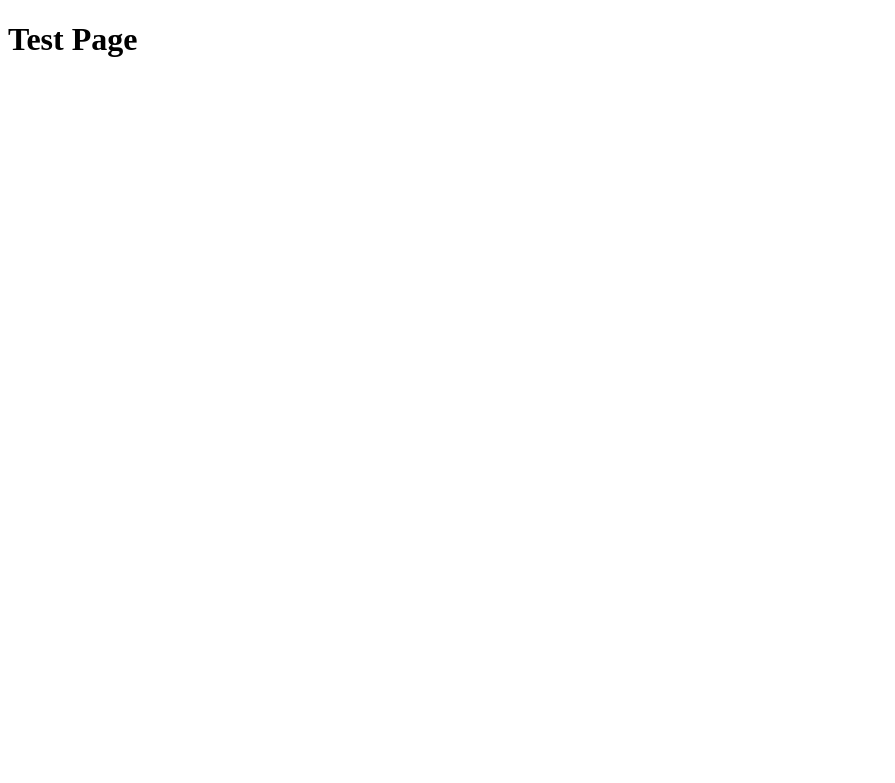
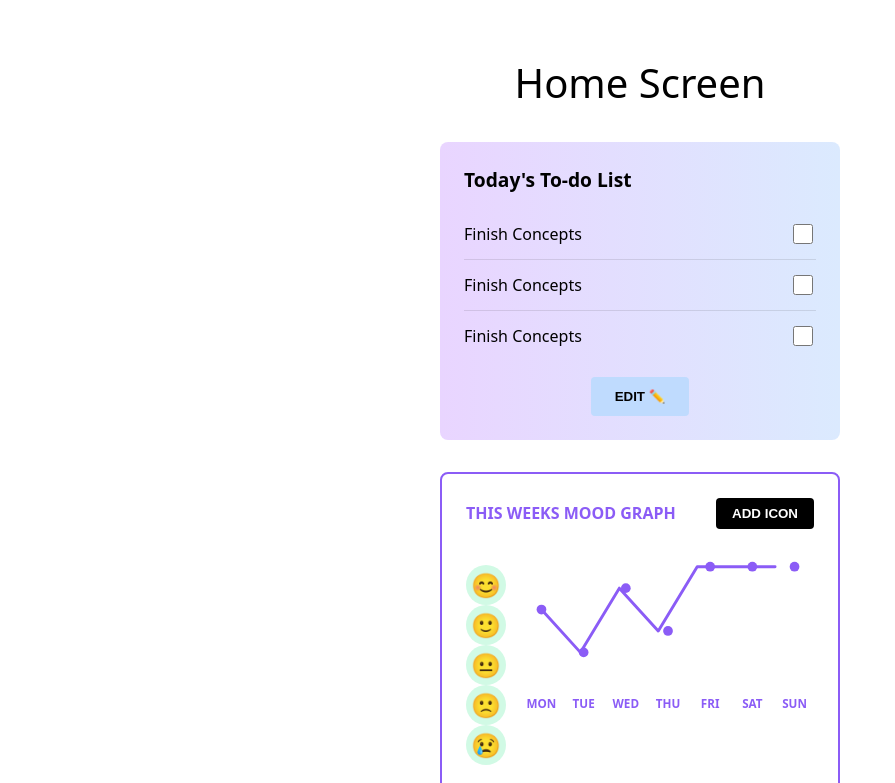
Before and after one commit to itcOnlineGaming/Team_5_2025, a SvelteKit app in the folder Sprint_9/my-app/: page / in a window 1280 px wide. Shown: the top 783 px of the page, without its empty margins (0-895 px from the left). Built offline with nearby package versions, Linux system fonts and the light colour scheme.

Commit message:
home screen added with feedback dialog box upon exit

```diff
--- a/Sprint_9/my-app/src/routes/+layout.svelte
+++ b/Sprint_9/my-app/src/routes/+layout.svelte
@@ -1,5 +1,6 @@
 <script lang="ts">
 	import favicon from '$lib/assets/favicon.svg';
+	import './styles.css';
 
 	let { children } = $props();
 </script>
--- a/Sprint_9/my-app/src/routes/+page.svelte
+++ b/Sprint_9/my-app/src/routes/+page.svelte
@@ -1,5 +1,174 @@
 <script lang="ts">
+	import { onMount } from 'svelte';
 
+	let showExitPopup = $state(false);
+	let todos = $state([
+		{ id: 1, text: 'Finish Concepts', completed: false },
+		{ id: 2, text: 'Finish Concepts', completed: false },
+		{ id: 3, text: 'Finish Concepts', completed: false }
+	]);
+	let moodData = $state([
+		{ day: 'MON', value: 3 },
+		{ day: 'TUE', value: 1 },
+		{ day: 'WED', value: 4 },
+		{ day: 'THU', value: 2 },
+		{ day: 'FRI', value: 5 },
+		{ day: 'SAT', value: 5 },
+		{ day: 'SUN', value: 5 }
+	]);
+
+	function openExitPopup() {
+		showExitPopup = true;
+	}
+
+	function closeExitPopup() {
+		showExitPopup = false;
+	}
+
+	function toggleTodo(id: number) {
+		const todo = todos.find(t => t.id === id);
+		if (todo) {
+			todo.completed = !todo.completed;
+		}
+	}
+
+	function editTodoList() {
+		console.log('Edit todo list');
+	}
+
+	function editMoodGraph() {
+		console.log('Edit mood graph');
+	}
+
+	function addIcon() {
+		console.log('Add icon');
+	}
+
+	// Calculate SVG path for mood graph
+	function getMoodPath() {
+		const width = 280;
+		const height = 150;
+		const padding = 20;
+		const maxMood = 5;
+
+		const points = moodData.map((data, i) => {
+			const x = padding + (i * (width - 2 * padding)) / (moodData.length - 1);
+			const y = height - padding - ((data.value / maxMood) * (height - 2 * padding));
+			return `${x},${y}`;
+		});
+
+		return `M ${points.join(' L ')}`;
+	}
 </script>
 
-<h1> Test Page </h1>
+<div class="container">
+	<h1 class="title">Home Screen</h1>
+
+	<!-- Exit Popup -->
+	{#if showExitPopup}
+		<div class="popup-overlay" role="dialog" aria-labelledby="exit-title">
+			<div class="popup exit-popup">
+				<h2 id="exit-title">Thank You for Testing!</h2>
+				<p>We appreciate your time. Please answer these questions:</p>
+				<div class="question">
+					<label for="ease-of-use">How easy was the app to use? (1-5)</label>
+					<input type="number" id="ease-of-use" min="1" max="5" />
+				</div>
+				<div class="question">
+					<label for="feedback">Any additional feedback?</label>
+					<textarea id="feedback" rows="3"></textarea>
+				</div>
+				<div class="button-group">
+					<button onclick={closeExitPopup} class="btn-secondary">Close</button>
+					<button onclick={() => alert('Feedback submitted!')} class="btn-primary">Submit</button>
+				</div>
+			</div>
+		</div>
+	{/if}
+
+	<!-- Todo List Section -->
+	<section class="todo-section">
+		<h2>Today's To-do List</h2>
+		<ul class="todo-list">
+			{#each todos as todo (todo.id)}
+				<li class="todo-item">
+					<span class:completed={todo.completed}>{todo.text}</span>
+					<input
+						type="checkbox"
+						checked={todo.completed}
+						onchange={() => toggleTodo(todo.id)}
+						aria-label={`Mark ${todo.text} as ${todo.completed ? 'incomplete' : 'complete'}`}
+					/>
+				</li>
+			{/each}
+		</ul>
+		<button onclick={editTodoList} class="edit-btn">
+			EDIT ✏️
+		</button>
+	</section>
+
+	<!-- Mood Graph Section -->
+	<section class="mood-section">
+		<div class="mood-header">
+			<h2>THIS WEEKS MOOD GRAPH</h2>
+			<button onclick={addIcon} class="add-icon-btn" aria-label="Add icon">
+				ADD ICON
+			</button>
+		</div>
+
+		<div class="mood-graph">
+			<!-- Mood emoji scale -->
+			<div class="mood-scale">
+				<div class="mood-emoji" title="Very Happy">😊</div>
+				<div class="mood-emoji" title="Happy">🙂</div>
+				<div class="mood-emoji" title="Neutral">😐</div>
+				<div class="mood-emoji" title="Sad">🙁</div>
+				<div class="mood-emoji" title="Very Sad">😢</div>
+			</div>
+
+			<!-- Graph -->
+			<svg viewBox="0 0 300 170" class="graph-svg">
+				<!-- Day labels -->
+				{#each moodData as data, i}
+					<text
+						x={20 + (i * 260) / (moodData.length - 1)}
+						y="165"
+						class="day-label"
+						text-anchor="middle"
+					>
+						{data.day}
+					</text>
+				{/each}
+
+				<!-- Mood line -->
+				<path
+					d={getMoodPath()}
+					class="mood-line"
+					fill="none"
+					stroke="#8B5CF6"
+					stroke-width="3"
+				/>
+
+				<!-- Data points -->
+				{#each moodData as data, i}
+					<circle
+						cx={20 + (i * 260) / (moodData.length - 1)}
+						cy={150 - 20 - ((data.value / 5) * 110)}
+						r="5"
+						class="mood-point"
+						fill="#8B5CF6"
+					/>
+				{/each}
+			</svg>
+		</div>
+
+		<button onclick={editMoodGraph} class="edit-btn">
+			EDIT ✏️
+		</button>
+	</section>
+
+	<!-- Exit Button -->
+	<button onclick={openExitPopup} class="exit-btn">
+		EXIT
+	</button>
+</div>
--- /dev/null
+++ b/Sprint_9/my-app/src/routes/styles.css
@@ -0,0 +1,249 @@
+.container {
+    max-width: 400px;
+    margin: 0 auto;
+    padding: 20px;
+    font-family: system-ui, -apple-system, sans-serif;
+}
+
+.title {
+    font-size: 2.5rem;
+    font-weight: 300;
+    text-align: center;
+    margin-bottom: 2rem;
+}
+
+body {
+    overflow: hidden;
+}
+
+/* Popup Styles */
+.popup-overlay {
+    position: fixed;
+    top: 0;
+    left: 0;
+    right: 0;
+    bottom: 0;
+    background: rgba(0, 0, 0, 0.5);
+    display: flex;
+    align-items: center;
+    justify-content: center;
+    z-index: 1000;
+}
+
+.popup {
+    background: #E9D5FF;
+    padding: 2rem;
+    border-radius: 8px;
+    max-width: 400px;
+    width: 90%;
+}
+
+.popup h2 {
+    margin-top: 0;
+    margin-bottom: 1rem;
+}
+
+.popup p {
+    margin-bottom: 1rem;
+}
+
+.question {
+    margin-bottom: 1rem;
+}
+
+.question label {
+    display: block;
+    margin-bottom: 0.5rem;
+    font-weight: 500;
+}
+
+.question input,
+.question textarea {
+    width: 100%;
+    padding: 0.5rem;
+    border: 1px solid #ccc;
+    border-radius: 4px;
+}
+
+/* Todo Section */
+.todo-section {
+    background: linear-gradient(to right, #E9D5FF 0%, #DBEAFE 100%);
+    padding: 1.5rem;
+    border-radius: 8px;
+    margin-bottom: 2rem;
+}
+
+.todo-section h2 {
+    margin-top: 0;
+    margin-bottom: 1rem;
+    font-size: 1.2rem;
+}
+
+.todo-list {
+    list-style: none;
+    padding: 0;
+    margin: 0 0 1rem 0;
+}
+
+.todo-item {
+    display: flex;
+    justify-content: space-between;
+    align-items: center;
+    padding: 0.75rem 0;
+    border-bottom: 1px solid rgba(0, 0, 0, 0.1);
+}
+
+.todo-item:last-child {
+    border-bottom: none;
+}
+
+.todo-item span {
+    font-weight: 500;
+}
+
+.todo-item span.completed {
+    text-decoration: line-through;
+    color: #666;
+}
+
+.todo-item input[type="checkbox"] {
+    width: 20px;
+    height: 20px;
+    cursor: pointer;
+}
+
+/* Mood Section */
+.mood-section {
+    background: white;
+    border: 2px solid #8B5CF6;
+    padding: 1.5rem;
+    border-radius: 8px;
+    margin-bottom: 2rem;
+}
+
+.mood-header {
+    display: flex;
+    justify-content: space-between;
+    align-items: center;
+    margin-bottom: 1rem;
+}
+
+.mood-header h2 {
+    margin: 0;
+    font-size: 1rem;
+    font-weight: 700;
+    color: #8B5CF6;
+}
+
+.add-icon-btn {
+    background: black;
+    color: white;
+    border: none;
+    padding: 0.5rem 1rem;
+    font-weight: 600;
+    cursor: pointer;
+    border-radius: 4px;
+}
+
+.mood-graph {
+    display: flex;
+    gap: 1rem;
+}
+
+.mood-scale {
+    display: flex;
+    flex-direction: column;
+    justify-content: space-around;
+    padding: 20px 0;
+}
+
+.mood-emoji {
+    font-size: 1.5rem;
+    width: 40px;
+    height: 40px;
+    display: flex;
+    align-items: center;
+    justify-content: center;
+    background: #D1FAE5;
+    border-radius: 50%;
+}
+
+.graph-svg {
+    width: 100%;
+    height: 170px;
+}
+
+.day-label {
+    font-size: 12px;
+    font-weight: 600;
+    fill: #8B5CF6;
+}
+
+.mood-line {
+    stroke-linecap: round;
+    stroke-linejoin: round;
+}
+
+.mood-point {
+    cursor: pointer;
+}
+
+/* Buttons */
+.edit-btn {
+    background: #BFDBFE;
+    border: none;
+    padding: 0.75rem 1.5rem;
+    font-weight: 600;
+    cursor: pointer;
+    border-radius: 4px;
+    display: flex;
+    align-items: center;
+    gap: 0.5rem;
+    margin: 0 auto;
+}
+
+.exit-btn {
+    background: #FCA5A5;
+    border: none;
+    padding: 1rem 2rem;
+    font-weight: 700;
+    font-size: 1.2rem;
+    cursor: pointer;
+    border-radius: 4px;
+    width: 100%;
+    margin-top: 1rem;
+}
+
+.btn-primary {
+    background: #8B5CF6;
+    color: white;
+    border: none;
+    padding: 0.75rem 1.5rem;
+    font-weight: 600;
+    cursor: pointer;
+    border-radius: 4px;
+}
+
+.btn-secondary {
+    background: #E5E7EB;
+    border: none;
+    padding: 0.75rem 1.5rem;
+    font-weight: 600;
+    cursor: pointer;
+    border-radius: 4px;
+}
+
+.button-group {
+    display: flex;
+    gap: 1rem;
+    justify-content: flex-end;
+    margin-top: 1rem;
+}
+
+.btn-primary:hover,
+.btn-secondary:hover,
+.edit-btn:hover,
+.exit-btn:hover,
+.add-icon-btn:hover {
+    opacity: 0.9;
+}
```
